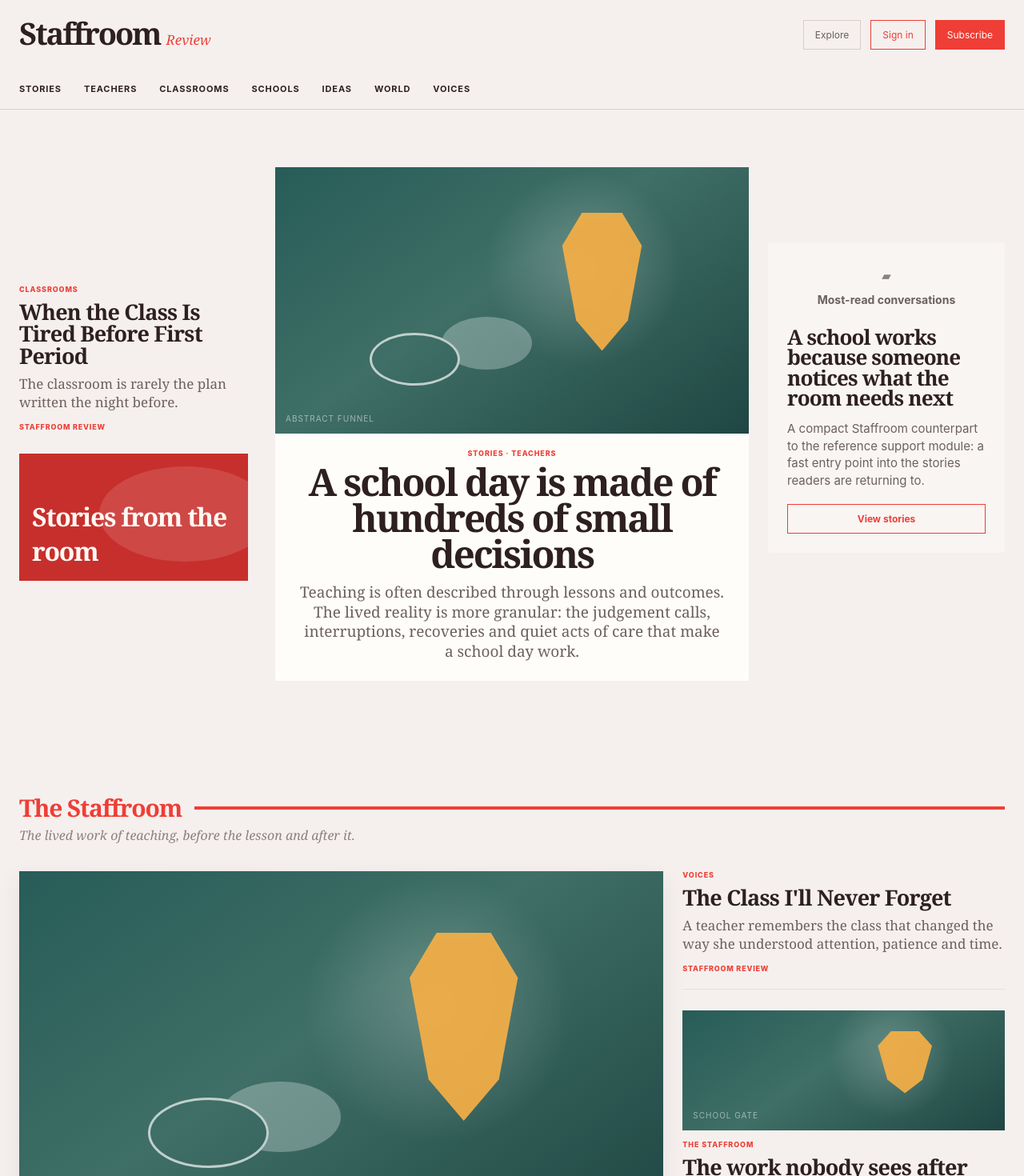
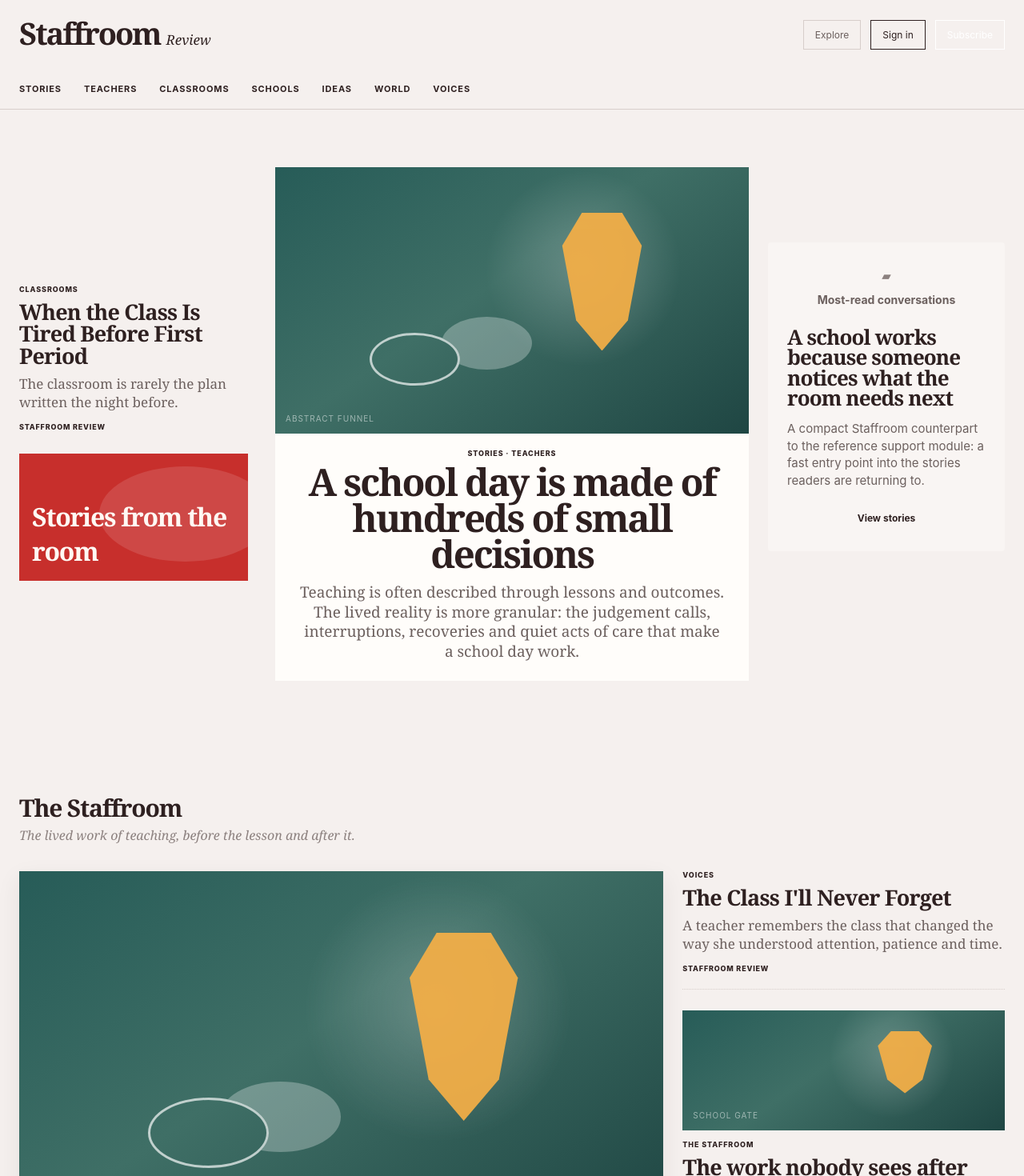
Before and after one commit to staffroom-review/staffroom-website, a Next.js app: page / in a window 1280 px wide. Shown: the top 1470 px of the page at 80% size. Built offline with nearby package versions, Linux system fonts and the light colour scheme.

Commit message:
style: rename accent token to vermillion

```diff
--- a/app/globals.css
+++ b/app/globals.css
@@ -6,7 +6,7 @@
   --ink-soft: #6c605e;
   --muted: #8c817f;
   --rule: #d7cecb;
-  --accent: #ef3e35;
+  --vermillion: var(--vermillion);
 
   --display: Georgia, "Times New Roman", Times, serif;
   --sans: Inter, Arial, Helvetica, sans-serif;
@@ -32,7 +32,7 @@ body {
 a { color: inherit; text-decoration: none; }
 button, input { font: inherit; }
 img, svg { display: block; max-width: 100%; }
-:focus-visible { outline: 2px solid var(--accent); outline-offset: 3px; }
+:focus-visible { outline: 2px solid var(--vermillion); outline-offset: 3px; }
 
 .page-shell {
   width: min(100%, calc(var(--page) + (var(--gutter) * 2)));
@@ -64,7 +64,7 @@ img, svg { display: block; max-width: 100%; }
   line-height: .85;
 }
 .brand__mark {
-  color: var(--accent);
+  color: var(--vermillion);
   font-family: var(--display);
   font-size: 17px;
   font-style: italic;
@@ -83,12 +83,12 @@ img, svg { display: block; max-width: 100%; }
   cursor: pointer;
 }
 .header-action--outline {
-  color: var(--accent);
-  border-color: var(--accent);
+  color: var(--vermillion);
+  border-color: var(--vermillion);
 }
 .header-action--solid {
-  background: var(--accent);
-  border-color: var(--accent);
+  background: var(--vermillion);
+  border-color: var(--vermillion);
   color: #fff;
 }
 .site-header__navrow {
@@ -182,8 +182,8 @@ img, svg { display: block; max-width: 100%; }
   display: block;
   margin-top: 18px;
   padding: 10px 12px;
-  border: 1px solid var(--accent);
-  color: var(--accent);
+  border: 1px solid var(--vermillion);
+  color: var(--vermillion);
   text-align: center;
   font-size: 12px;
   font-weight: 700;
@@ -332,7 +332,7 @@ img, svg { display: block; max-width: 100%; }
 
 .eyebrow {
   margin: 0 0 9px;
-  color: var(--accent);
+  color: var(--vermillion);
   font-size: 9px;
   font-weight: 800;
   letter-spacing: .1em;
@@ -362,7 +362,7 @@ img, svg { display: block; max-width: 100%; }
 }
 .story__meta {
   margin: 13px 0 0;
-  color: var(--accent);
+  color: var(--vermillion);
   font-size: 9px;
   font-weight: 800;
   letter-spacing: .09em;
@@ -408,7 +408,7 @@ img, svg { display: block; max-width: 100%; }
 }
 .section-header__row h2 {
   margin: 0;
-  color: var(--accent);
+  color: var(--vermillion);
   font-family: var(--display);
   font-size: 30px;
   line-height: 1;
@@ -429,7 +429,7 @@ img, svg { display: block; max-width: 100%; }
 .editorial-rule {
   display: block;
   height: 4px;
-  background: var(--accent);
+  background: var(--vermillion);
 }
 
 .recommend-grid {
@@ -499,7 +499,7 @@ img, svg { display: block; max-width: 100%; }
 }
 .collection-column > h2 {
   margin: 0 0 20px;
-  color: var(--accent);
+  color: var(--vermillion);
   font-family: var(--sans);
   font-size: 18px;
   line-height: 1;
@@ -684,8 +684,8 @@ img, svg { display: block; max-width: 100%; }
   color: var(--ink);
 }
 .header-search__form button {
-  border: 1px solid var(--accent);
-  background: var(--accent);
+  border: 1px solid var(--vermillion);
+  background: var(--vermillion);
   color: #fff;
   padding: 9px 12px;
   font-size: 11px;
```
